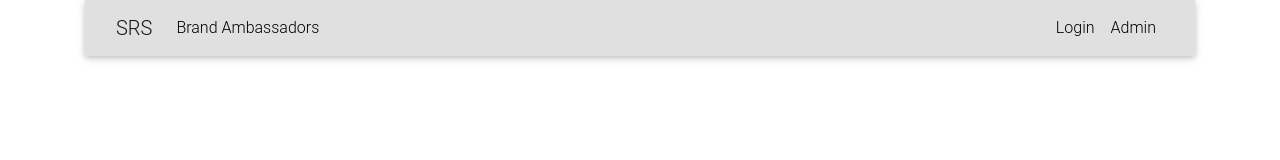
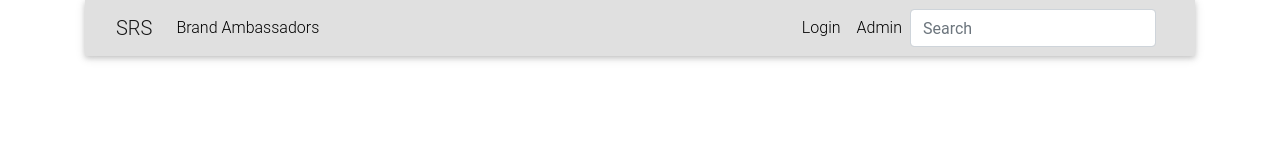
Before and after one commit to ahebwa49/static-srs, a website: page public/index.html in a window 1280 px wide. Drawn offline with nearby package versions, Linux system fonts and the light colour scheme; a web font is replaced by a local one.

Commit message:
add a search option on the nav bar

```diff
--- a/public/index.html
+++ b/public/index.html
@@ -52,6 +52,9 @@
                       <a class="nav-link" href="/create_post">Admin</a>
                   </li>
               </ul>
+              <form class="form-inline my-2 my-lg-0">
+                <input class="form-control mr-sm-2" type="search" placeholder="Search" aria-label="Search">
+              </form>
               <!-- Links -->
           </div>
           <!-- Collapsible content -->
```
